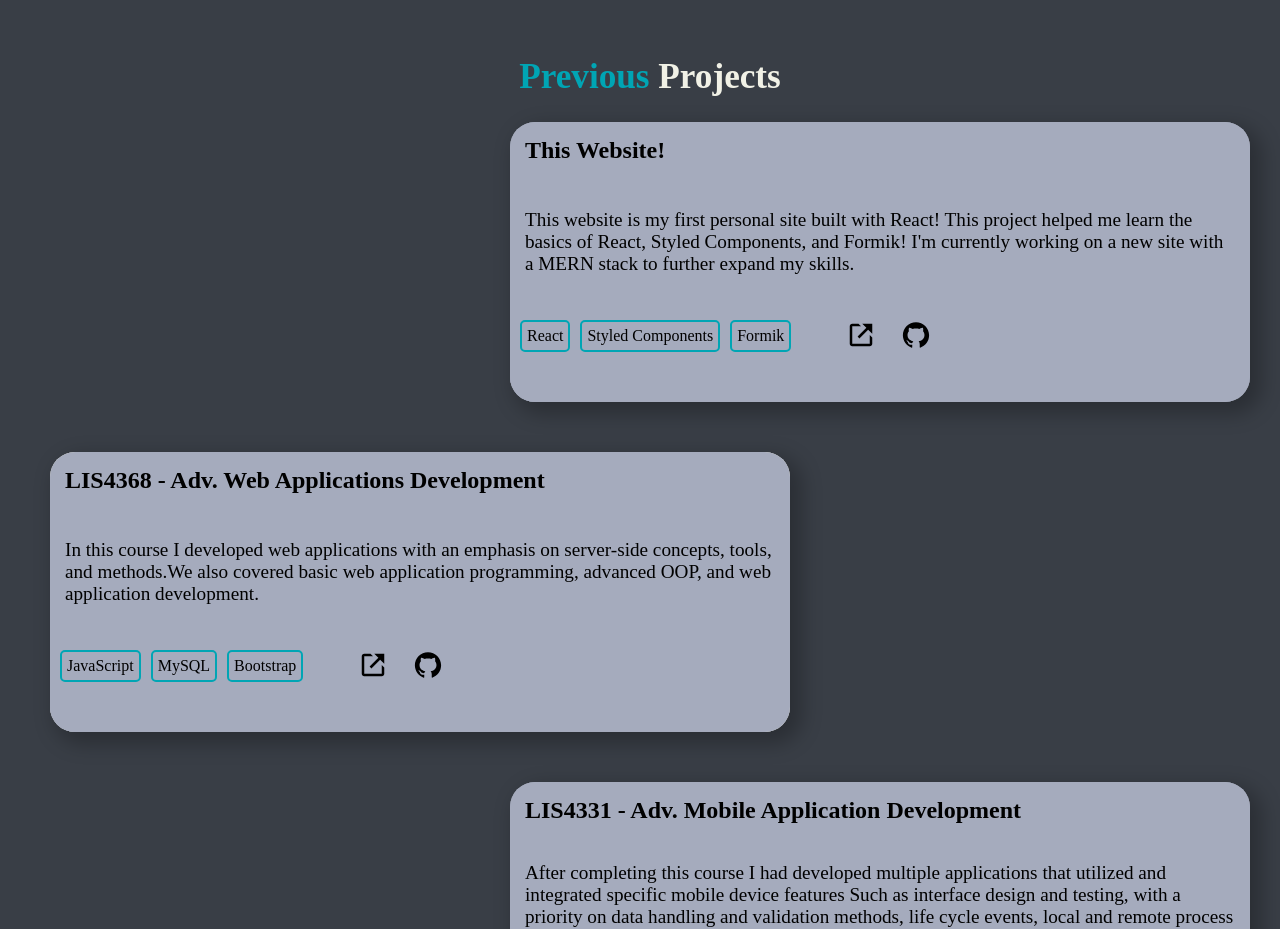
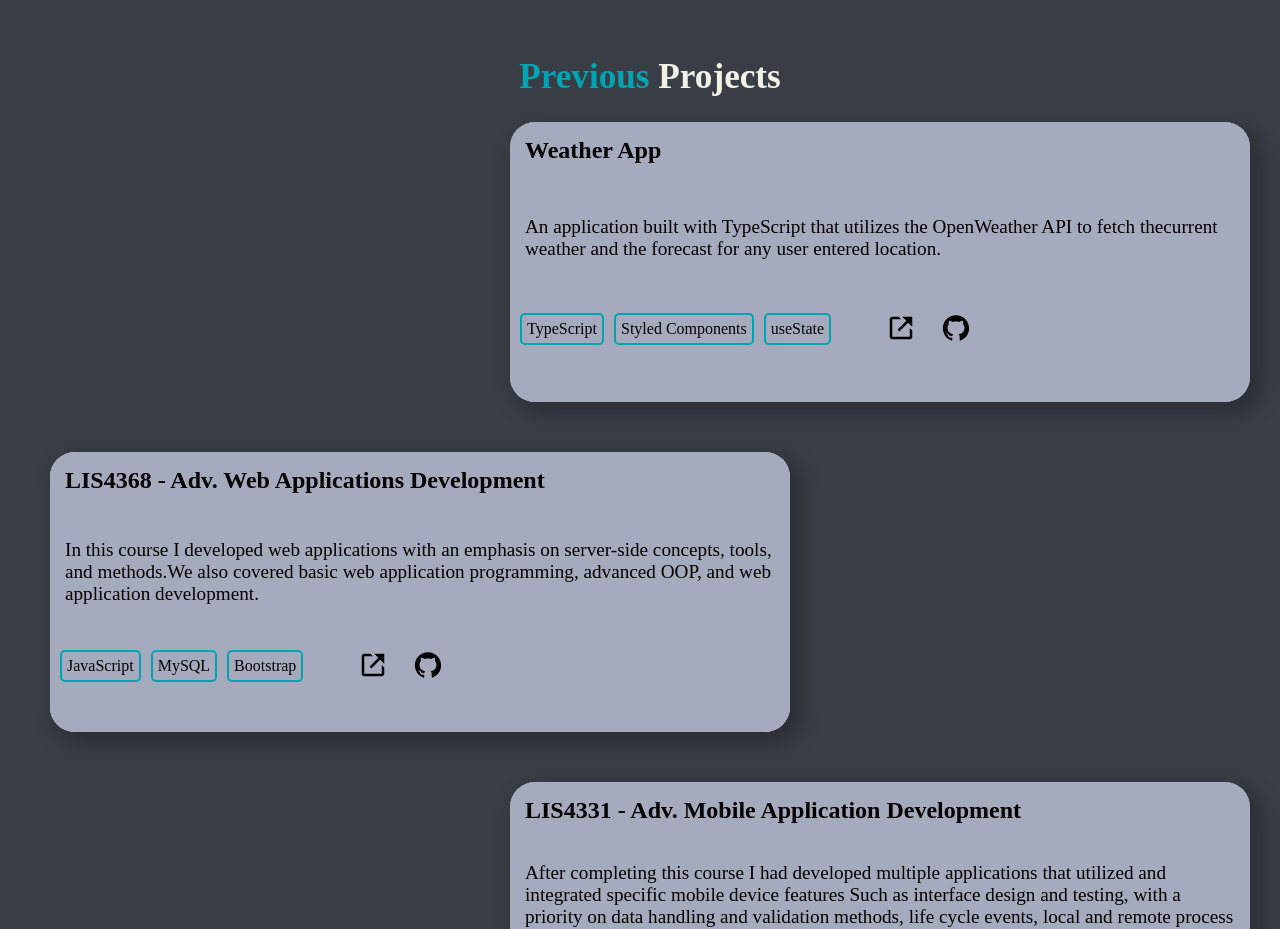
Before and after one commit to jdanthdavis/Portfolio, a React (Create React App) app: page / in a window 1280 px wide. Shown: the part 1540-2469 px from the top of the page. Built offline with nearby package versions, Linux system fonts and the light colour scheme.

Commit message:
Project update

```diff
--- a/src/data/projectData.js
+++ b/src/data/projectData.js
@@ -1,9 +1,10 @@
 export const project1 = [{
-    name: 'This Website!',
-    description: 'This website is my first personal site built with React! This project helped me learn the basics of React, Styled Components, '
-                + 'and Formik! I\'m currently working on a new site with a MERN stack to further expand my skills.',
-    technology: ['React', 'Styled Components', 'Formik'],
-    repo: 'https://github.com/jdanthdavis/Portfolio'
+    name: 'Weather App',
+    description: 'An application built with TypeScript that utilizes the OpenWeather API to fetch the'
+                + 'current weather and the forecast for any user entered location.',
+    technology: ['TypeScript', 'Styled Components', 'useState'],
+    repo: 'https://github.com/jdanthdavis/Weather-App',
+    demo: 'https://jdanth-weatherapp.netlify.app'
 }]
 
 export const project2 = [{
```
